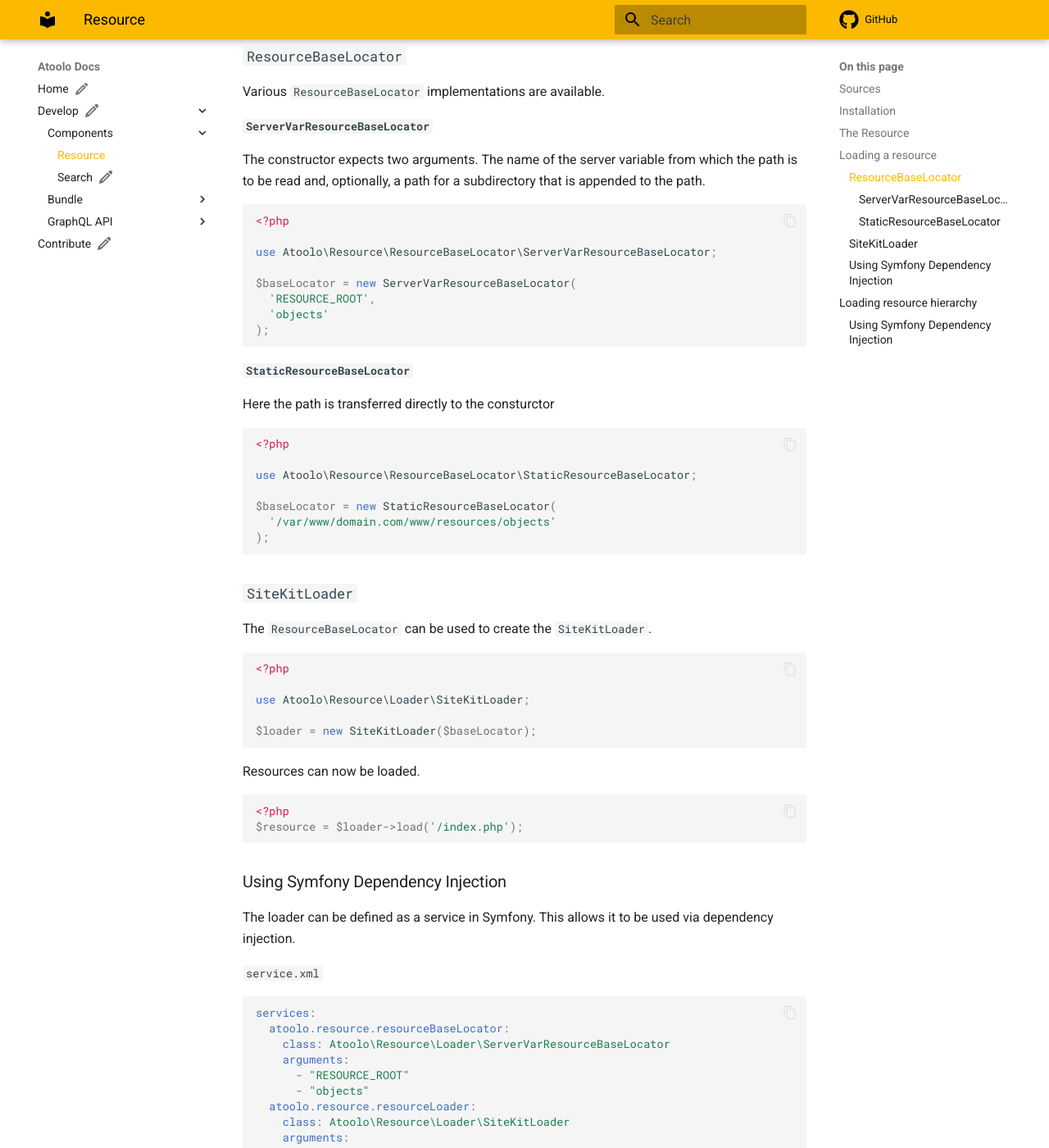
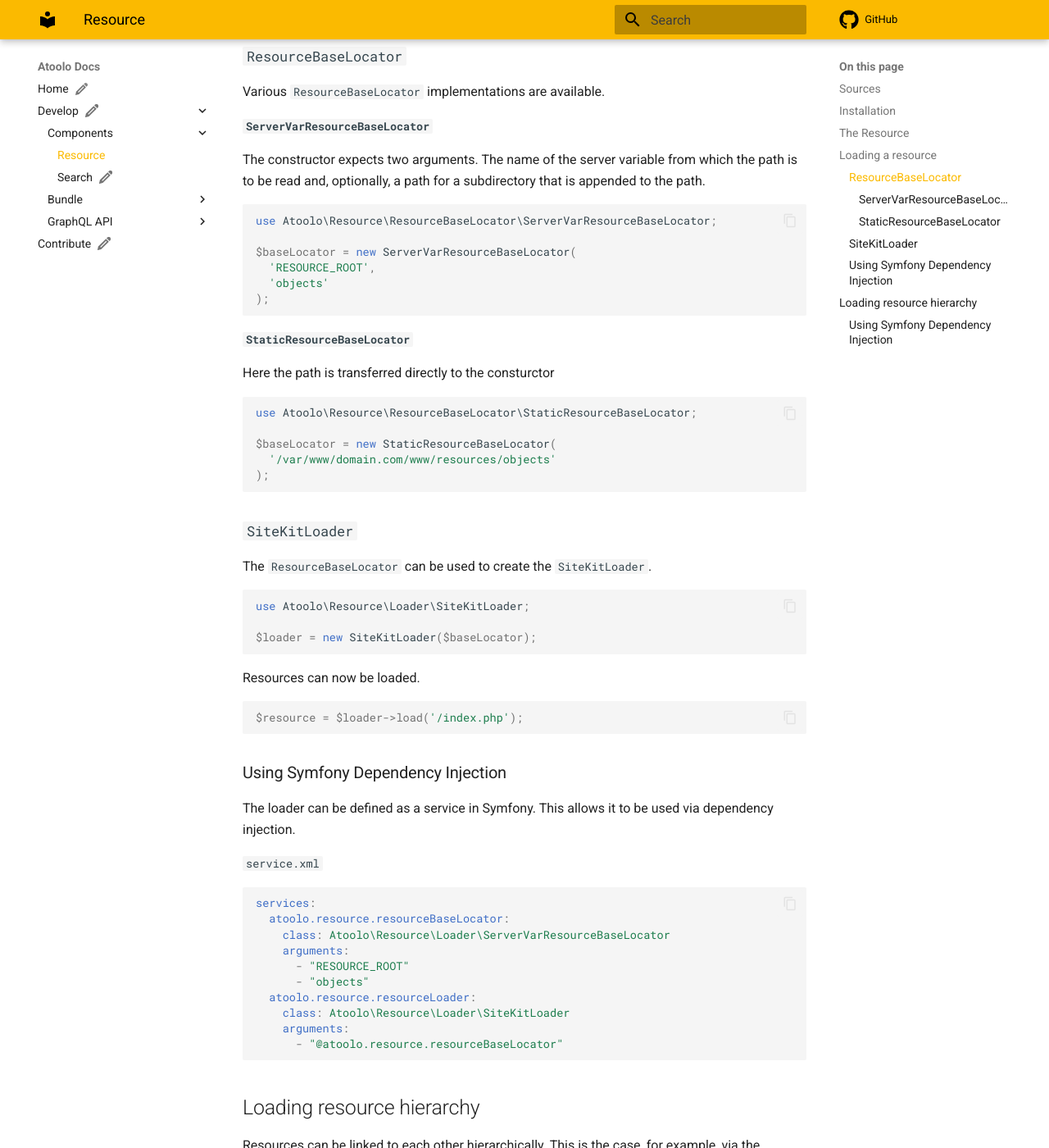
Before and after one commit to sitepark/atoolo-docs, an MkDocs documentation site: the page built from docs/develop/components/resource.md, in a window 1280 px wide and 1400 px high, scrolled down 1856 px. Shown: the whole window at 82% size. Built offline with MkDocs 1.6.1 and Material for MkDocs 9.7.7, drawn with Linux system fonts in a browser that asks for light colours; comment, search, counter and statistics services are not loaded.

Commit message:
docs: fix php hightlighting

````diff
--- a/docs/develop/components/resource.md
+++ b/docs/develop/components/resource.md
@@ -71,8 +71,6 @@ Various `ResourceBaseLocator` implementations are available.
 The constructor expects two arguments. The name of the server variable from which the path is to be read and, optionally, a path for a subdirectory that is appended to the path.
 
 ```php
-<?php
-
 use Atoolo\Resource\ResourceBaseLocator\ServerVarResourceBaseLocator;
 
 $baseLocator = new ServerVarResourceBaseLocator(
@@ -86,8 +84,6 @@ $baseLocator = new ServerVarResourceBaseLocator(
 Here the path is transferred directly to the consturctor
 
 ```php
-<?php
-
 use Atoolo\Resource\ResourceBaseLocator\StaticResourceBaseLocator;
 
 $baseLocator = new StaticResourceBaseLocator(
@@ -100,8 +96,6 @@ $baseLocator = new StaticResourceBaseLocator(
 The `ResourceBaseLocator` can be used to create the `SiteKitLoader`.
 
 ```php
-<?php
-
 use Atoolo\Resource\Loader\SiteKitLoader;
 
 $loader = new SiteKitLoader($baseLocator);
@@ -110,7 +104,6 @@ $loader = new SiteKitLoader($baseLocator);
 Resources can now be loaded.
 
 ```php
-<?php
 $resource = $loader->load('/index.php');
 ```
 
@@ -144,21 +137,18 @@ There is a special case for navigation. Here, every resource (except the homepag
 Create `SiteKitNavigationHierarchyLoader`:
 
 ```php
-<?php
 $hierarchyLoader = new SiteKitNavigationHierarchyLoader($loader);
 ```
 
 or create a `SiteKitResourceHierarchyLoader`. The name of the hierarachy type is still required here. In this case for categories.
 
 ```php
-<?php
 $hierarchyLoader = new SiteKitResourceHierarchyLoader($loader, 'category');
 ```
 
 Once the hierarchy loader has been created, the hierarchies can be queried. For example to load the root.
 
 ```php
-<?php
 $rootResource = $hierarchyLoader->loadRoot('/a/b/c.php')
 ```
 
--- a/mkdocs.yml
+++ b/mkdocs.yml
@@ -65,6 +65,12 @@ markdown_extensions:
       permalink: "#"
   - pymdownx.inlinehilite
   - pymdownx.snippets
+  - pymdownx.highlight:
+      extend_pygments_lang:
+        - name: php
+          lang: php
+          options:
+            startinline: true
   - pymdownx.superfences:
       custom_fences:
         - name: mermaid
````
Also changed, not shown: docs/develop/components/search.md (+0 -2 lines).
